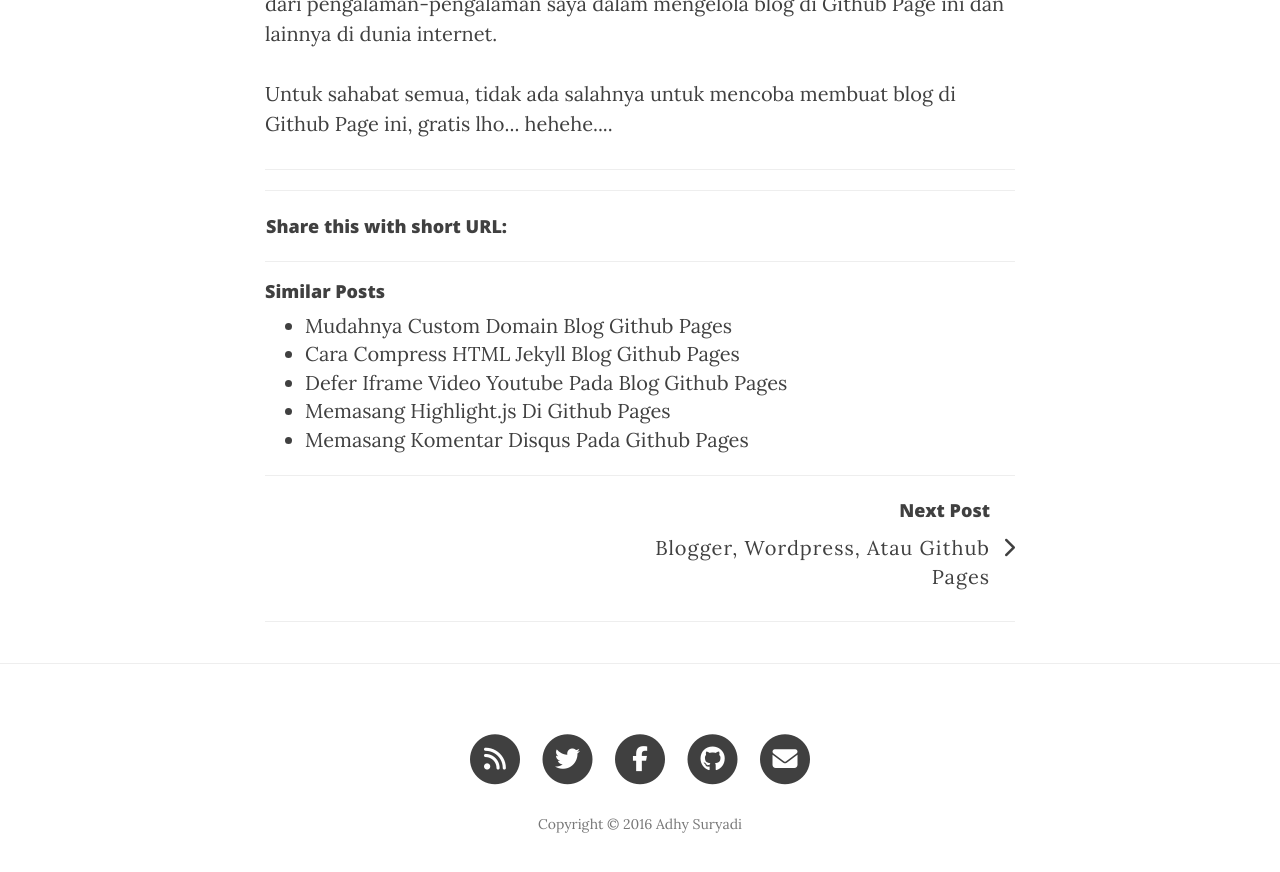
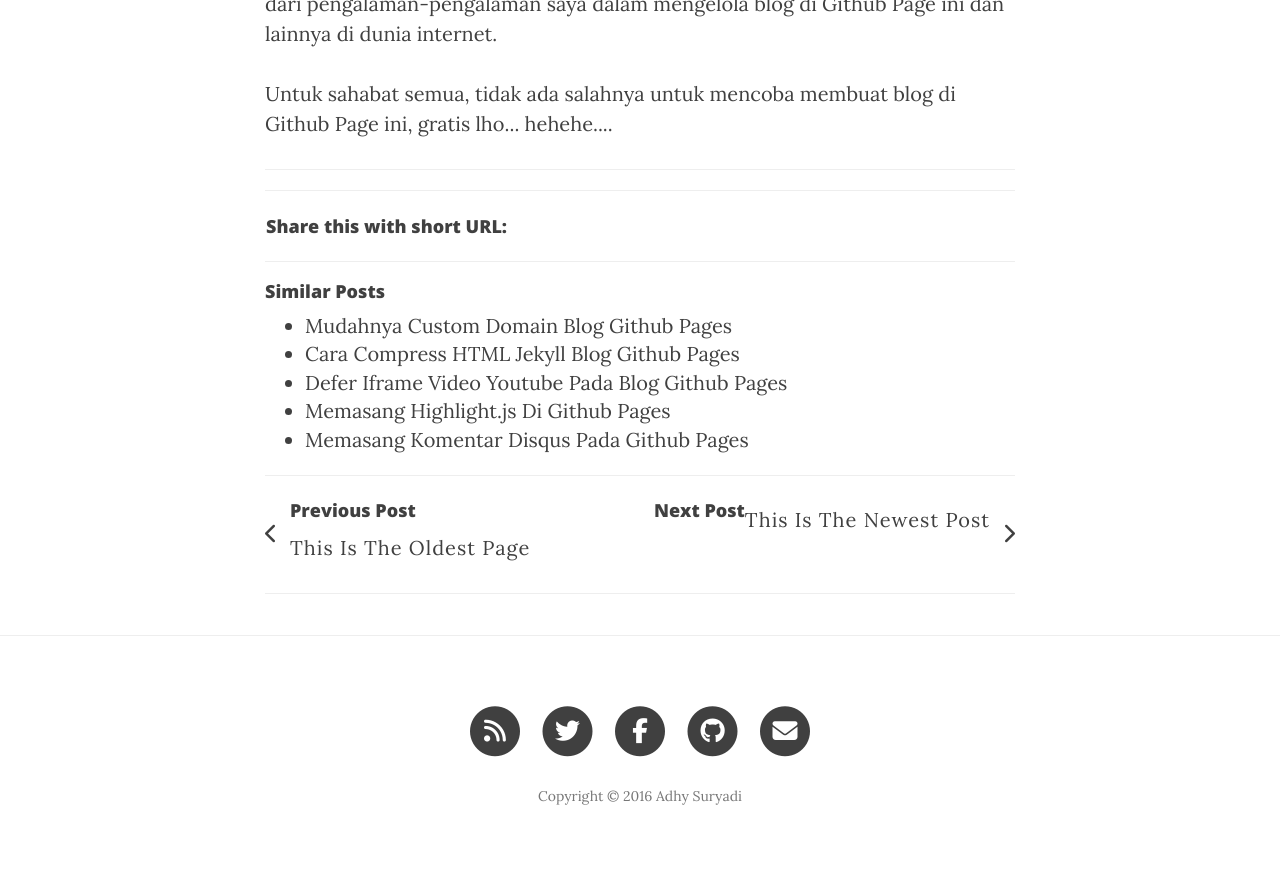
Before and after one commit to KompiAjaib/kompiajaib.github.io, a Jekyll site: the page built from _posts/2016-05-25-selamat-datang.markdown, in a window 1280 px wide and 900 px high, scrolled down 1532 px. Shown: the top 872 px of the window. Built offline with Jekyll 4.4.1, drawn with Linux system fonts in a browser that asks for light colours; nearby versions of some CDN libraries; comment, search, counter and statistics services are not loaded.

Commit message:
Update post.html

```diff
--- a/_layouts/post.html
+++ b/_layouts/post.html
@@ -65,8 +65,18 @@ layout: default
                     	<h5>Previous Post</h5>
                         <a href="{{ page.previous.url | prepend: site.baseurl | replace: '//', '/' }}" data-toggle="tooltip" data-placement="top" title="Previous Post">{{page.previous.title}}</a>
                     </li>
+                    {% else %}
+                    <li class="previous">
+                    	<h5>Previous Post</h5>
+                        <span>This Is The Oldest Page</span>
+                    </li>
                     {% endif %}
                     {% if page.next.url %}
+                    <li class="next">
+                    	<h5>Next Post</h5>
+                        <span>This Is The Newest Post</span>
+                    </li>
+                    {% else %}
                     <li class="next">
                     	<h5>Next Post</h5>
                         <a href="{{ page.next.url | prepend: site.baseurl | replace: '//', '/' }}" data-toggle="tooltip" data-placement="top" title="Next Post">{{page.next.title}}</a>
```
